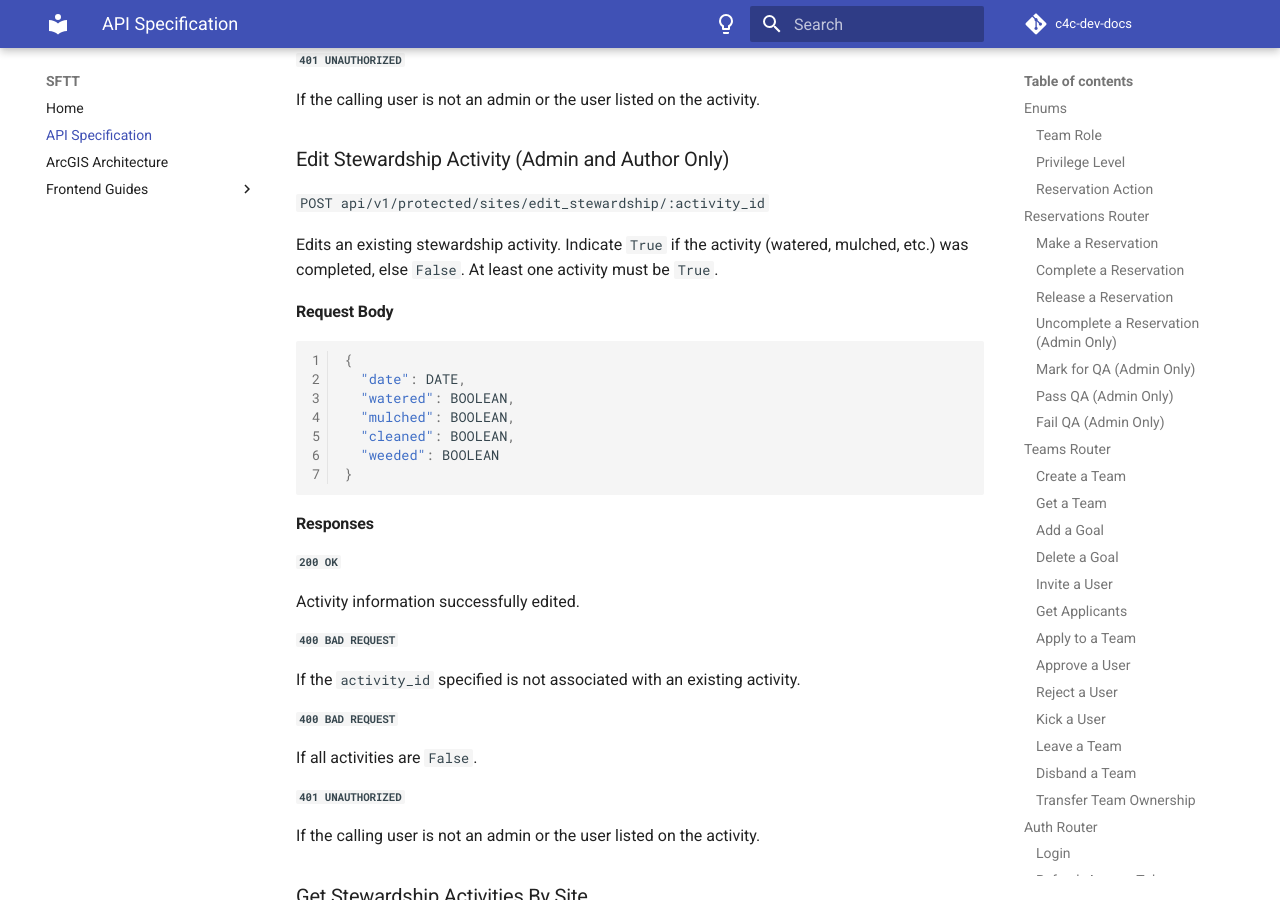
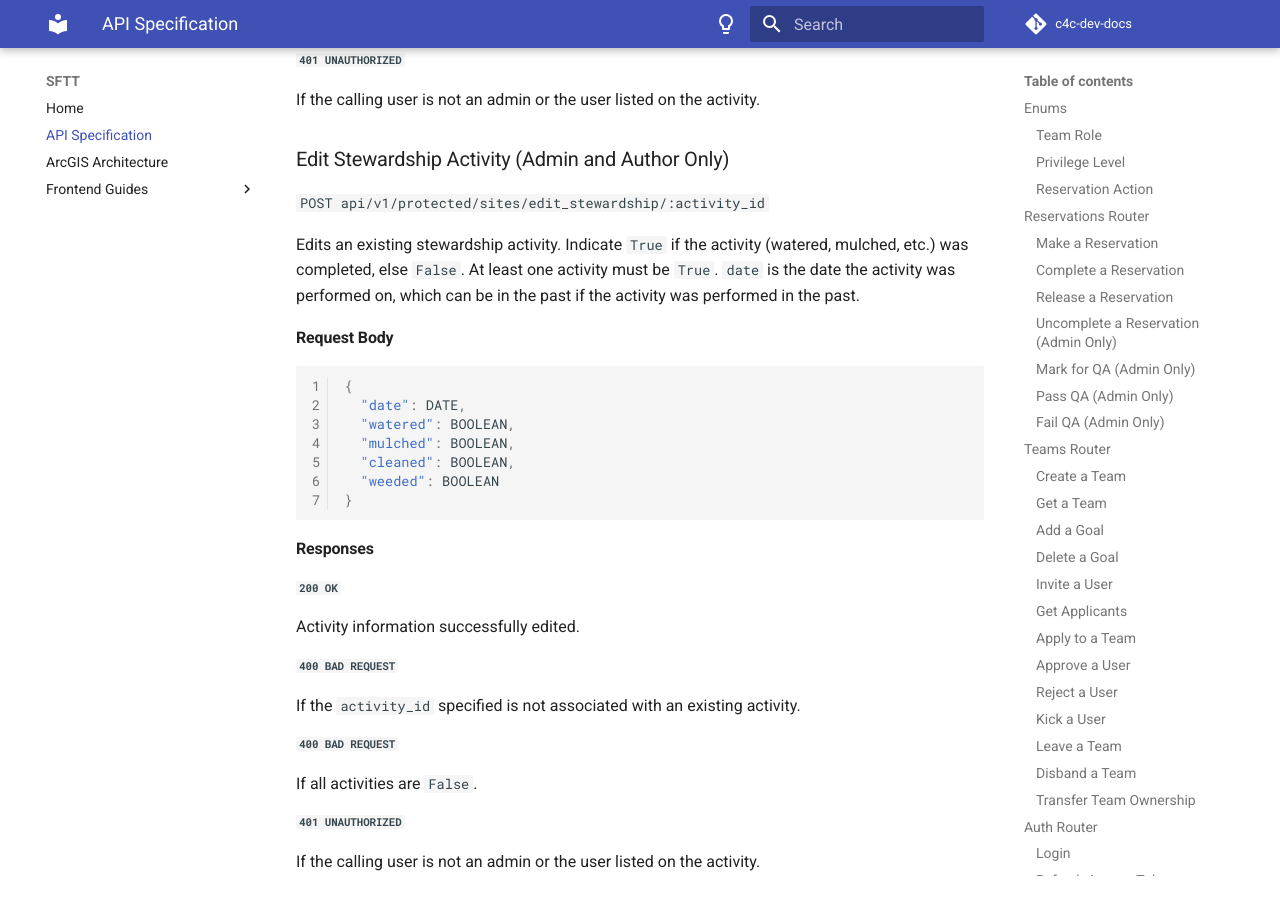
Before and after one commit to Code-4-Community/c4c-dev-docs, an MkDocs documentation site: the page built from docs/sftt/sftt-api-spec.md, in a window 1280 px wide and 900 px high, scrolled down 48292 px. Built offline with MkDocs 1.6.1 and Material for MkDocs 9.7.7, drawn with Linux system fonts in a browser that asks for light colours; comment, search, counter and statistics services are not loaded.

Commit message:
clarify date field in edit stewardship activity

```diff
--- a/docs/sftt/sftt-api-spec.md
+++ b/docs/sftt/sftt-api-spec.md
@@ -2208,7 +2208,7 @@
 
 `POST api/v1/protected/sites/edit_stewardship/:activity_id`
 
-Edits an existing stewardship activity. Indicate `True` if the activity (watered, mulched, etc.) was completed, else `False`.  At least one activity must be `True`.
+Edits an existing stewardship activity. Indicate `True` if the activity (watered, mulched, etc.) was completed, else `False`.  At least one activity must be `True`. `date` is the date the activity was performed on, which can be in the past if the activity was performed in the past.
 
 #### Request Body
 
```
